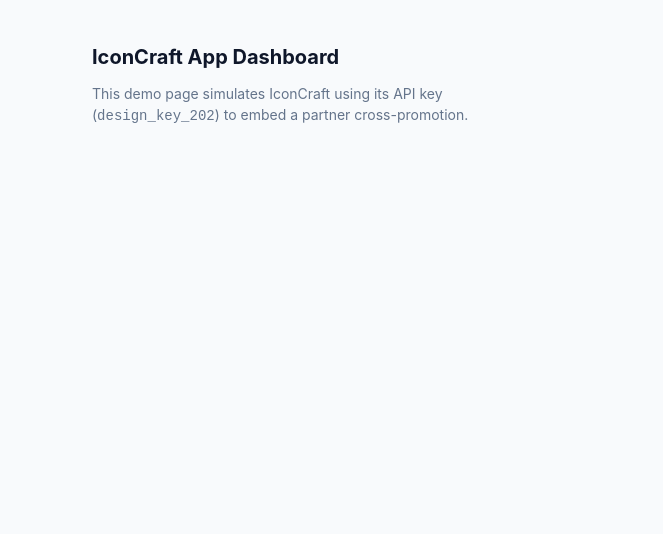
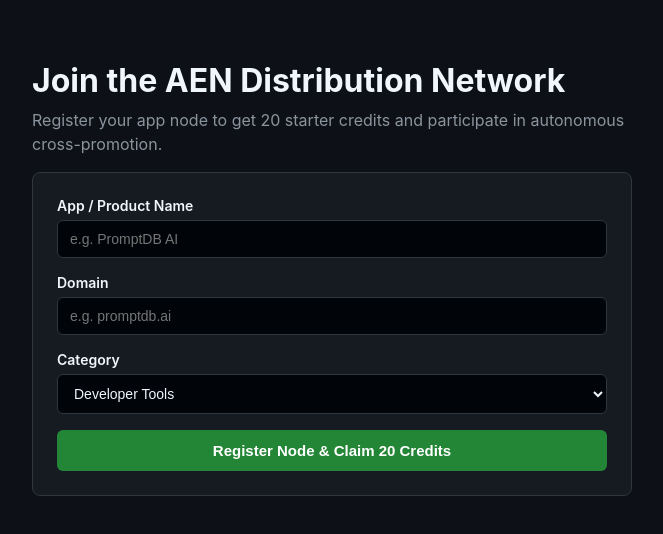
Before and after one commit to INVESTORRBEN/aen-backend, a website: page index.html in a window 1280 px wide. Shown: the whole page, without its empty margins (308-971 px from the left). Drawn offline with Linux system fonts and the light colour scheme; no server answers.

Commit message:
Update index.html

```diff
--- a/index.html
+++ b/index.html
@@ -1,36 +1,158 @@
 <!DOCTYPE html>
 <html lang="en">
 <head>
-  <meta charset="UTF-8">
-  <meta name="viewport" content="width=device-width, initial-scale=1.0">
-  <title>AEN Network Demo</title>
+  <meta charset="UTF-8" />
+  <meta name="viewport" content="width=device-width, initial-scale=1.0" />
+  <title>AEN Autonomous Network - Node Registration</title>
   <style>
+    :root {
+      --bg: #0d1117;
+      --card-bg: #161b22;
+      --border: #30363d;
+      --text: #c9d1d9;
+      --heading: #f0f6fc;
+      --accent: #238636;
+      --accent-hover: #2ea043;
+      --code-bg: #010409;
+    }
     body {
-      font-family: -apple-system, BlinkMacSystemFont, "Segoe UI", Roboto, sans-serif;
-      padding: 24px;
-      background-color: #f8fafc;
-      color: #0f172a;
+      font-family: -apple-system, BlinkMacSystemFont, "Segoe UI", Roboto, Helvetica, Arial, sans-serif;
+      background-color: var(--bg);
+      color: var(--text);
+      margin: 0;
+      padding: 40px 20px;
+      display: flex;
+      justify-content: center;
     }
     .container {
-      max-width: 480px;
-      margin: 0 auto;
+      max-width: 600px;
+      width: 100%;
     }
-    h1 { font-size: 20px; }
-    p { color: #64748b; font-size: 14px; line-height: 1.5; }
-    .widget-container { margin-top: 24px; }
+    h1 { color: var(--heading); margin-bottom: 8px; }
+    p { margin-top: 0; color: #8b949e; line-height: 1.5; }
+    .card {
+      background: var(--card-bg);
+      border: 1px solid var(--border);
+      border-radius: 8px;
+      padding: 24px;
+      margin-bottom: 24px;
+    }
+    label {
+      display: block;
+      font-size: 14px;
+      font-weight: 600;
+      margin-bottom: 6px;
+      color: var(--heading);
+    }
+    input, select {
+      width: 100%;
+      padding: 10px 12px;
+      margin-bottom: 16px;
+      background: var(--code-bg);
+      border: 1px solid var(--border);
+      border-radius: 6px;
+      color: var(--heading);
+      font-size: 14px;
+      box-sizing: border-box;
+    }
+    input:focus, select:focus {
+      outline: none;
+      border-color: #58a6ff;
+    }
+    button {
+      width: 100%;
+      background: var(--accent);
+      color: white;
+      border: none;
+      padding: 12px;
+      border-radius: 6px;
+      font-weight: 600;
+      cursor: pointer;
+      font-size: 15px;
+    }
+    button:hover { background: var(--accent-hover); }
+    .result {
+      display: none;
+      background: var(--code-bg);
+      border: 1px solid #238636;
+      border-radius: 6px;
+      padding: 16px;
+      margin-top: 16px;
+    }
+    .key-box {
+      font-family: monospace;
+      background: #161b22;
+      padding: 10px;
+      border-radius: 4px;
+      color: #7ee787;
+      word-break: break-all;
+      margin: 8px 0;
+    }
   </style>
-  <!-- Cache-busting script tag forces browsers to load the new widget logic -->
-  <script src="./widget.js?v=2"></script>
 </head>
 <body>
   <div class="container">
-    <h1>IconCraft App Dashboard</h1>
-    <p>This demo page simulates IconCraft using its API key (<code>design_key_202</code>) to embed a partner cross-promotion.</p>
+    <h1>Join the AEN Distribution Network</h1>
+    <p>Register your app node to get 20 starter credits and participate in autonomous cross-promotion.</p>
 
-    <div class="widget-container">
-      <!-- The custom HTML tag that powers the network -->
-      <aen-widget api-key="design_key_202"></aen-widget>
+    <div class="card">
+      <form id="regForm">
+        <label for="appName">App / Product Name</label>
+        <input type="text" id="appName" placeholder="e.g. PromptDB AI" required />
+
+        <label for="appDomain">Domain</label>
+        <input type="text" id="appDomain" placeholder="e.g. promptdb.ai" required />
+
+        <label for="appCategory">Category</label>
+        <select id="appCategory">
+          <option value="Developer Tools">Developer Tools</option>
+          <option value="Design & Creative">Design & Creative</option>
+          <option value="Productivity">Productivity</option>
+          <option value="AI & ML">AI & ML</option>
+        </select>
+
+        <button type="submit">Register Node & Claim 20 Credits</button>
+      </form>
+
+      <div id="result" class="result">
+        <h3 style="color: #7ee787; margin-top:0;">Node Registered Successfully!</h3>
+        <p style="color: var(--text); margin-bottom: 4px;">Save your API Key securely:</p>
+        <div id="keyDisplay" class="key-box"></div>
+        <p style="font-size: 12px; color: #8b949e; margin-bottom: 0;">Use this API Key in your widget and campaign HTTP headers.</p>
+      </div>
     </div>
   </div>
+
+  <script>
+    const form = document.getElementById('regForm');
+    const resultDiv = document.getElementById('result');
+    const keyDisplay = document.getElementById('keyDisplay');
+
+    form.addEventListener('submit', async (e) => {
+      e.preventDefault();
+      const name = document.getElementById('appName').value;
+      const domain = document.getElementById('appDomain').value;
+      const category = document.getElementById('appCategory').value;
+
+      try {
+        const res = await fetch('https://aen-backend-production-a6b2.up.railway.app/v1/nodes', {
+          method: 'POST',
+          headers: { 'Content-Type': 'application/json' },
+          body: JSON.stringify({ name, domain, category })
+        });
+        const data = await res.json();
+
+        if (res.ok) {
+          keyDisplay.innerText = data.node.apiKey;
+          resultDiv.style.display = 'block';
+          form.reset();
+        } else {
+          alert('Error: ' + (data.details || data.error));
+        }
+      } catch (err) {
+        alert('Network error. Failed to reach server.');
+      }
+    });
+  </script>
 </body>
 </html>
```
